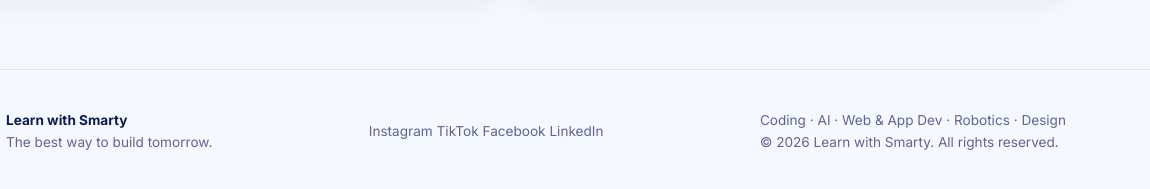
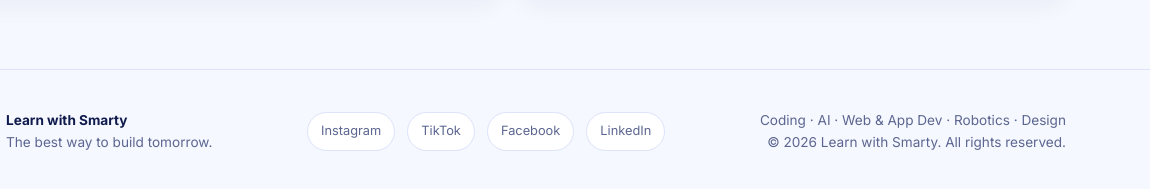
Before and after one commit to issra123/lws, a plain HTML site: page Learn with smarty/index.html in a window 1280 px wide. Shown: the part 5552-5741 px from the top of the page, 130-1280 px from the left. Drawn offline with Linux system fonts and the light colour scheme.

Commit message:
Update style.css

```diff
--- a/Learn with smarty/style.css
+++ b/Learn with smarty/style.css
@@ -1689,6 +1689,66 @@ footer {
 
     color: var(--text);
 }
+/* =================================
+   FOOTER SOCIAL MEDIA
+================================= */
+
+.footer-socials {
+    display: flex;
+    flex-wrap: wrap;
+    gap: 12px;
+}
+
+
+.footer-socials a {
+    padding: 8px 13px;
+
+    border:
+        1px solid var(--line);
+
+    border-radius: 999px;
+
+    background: var(--card);
+
+    color: var(--text-dim);
+
+    font-size: .8rem;
+
+    transition:
+        color .15s ease,
+        border-color .15s ease,
+        transform .15s ease;
+}
+
+
+.footer-socials a:hover {
+    color: var(--teal);
+
+    border-color: var(--teal);
+
+    transform: translateY(-2px);
+}
+
+
+.footer-right {
+    text-align: right;
+}
+
+
+/* MOBILE */
+
+@media(max-width: 760px) {
+
+    .footer-socials {
+        width: 100%;
+    }
+
+
+    .footer-right {
+        text-align: left;
+    }
+
+}
 
 
 /* =================================
```
